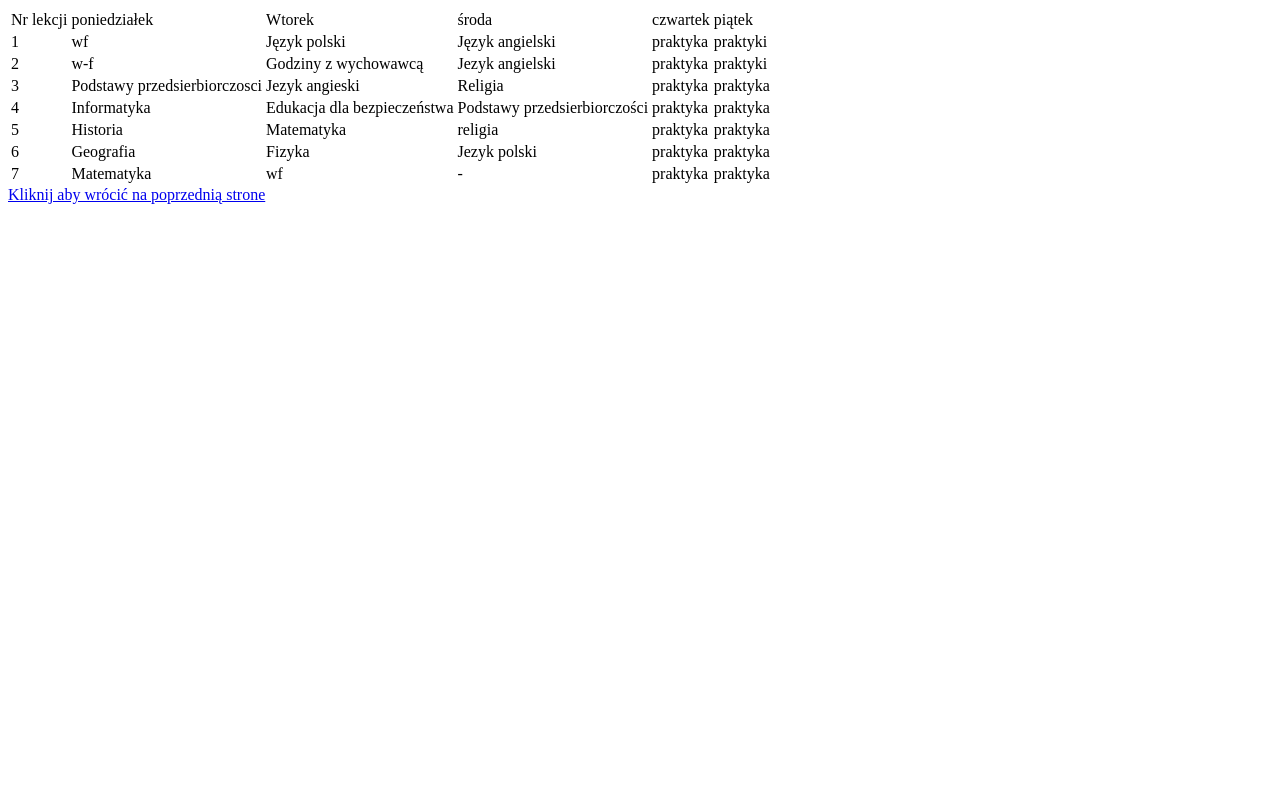
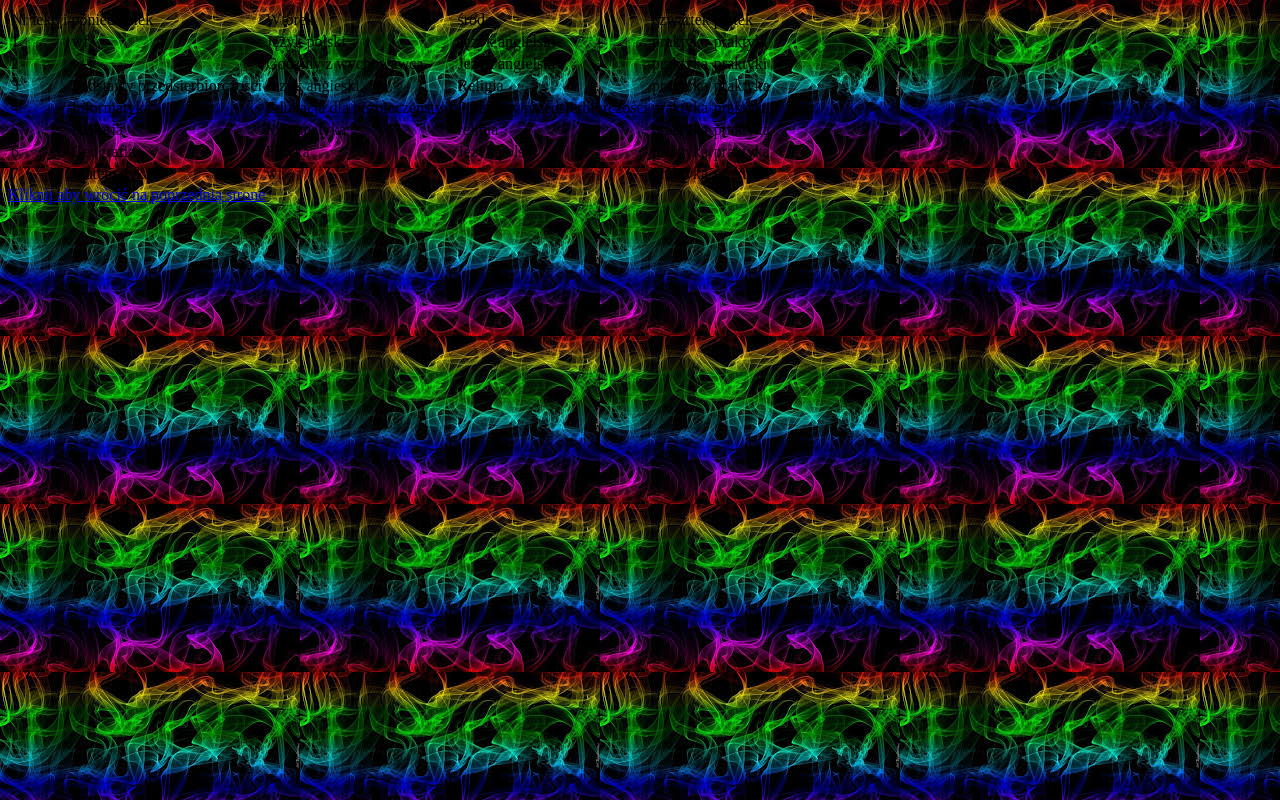
Before and after one commit to F1let/strona, a plain HTML site: page planlekcji.html in a window 1280 px wide. Drawn offline with Linux system fonts and the light colour scheme.

Commit message:
Update planlekcji.html

```diff
--- a/planlekcji.html
+++ b/planlekcji.html
@@ -1,4 +1,5 @@
 <html>
+    <body background="Pictures/tloo.jpg">
     <table>
     <tr>
          <td>Nr lekcji</td> <td>poniedziałek</td> <td>Wtorek</td> <td>środa</td> <td>czwartek</td> <td>piątek</td>
```
